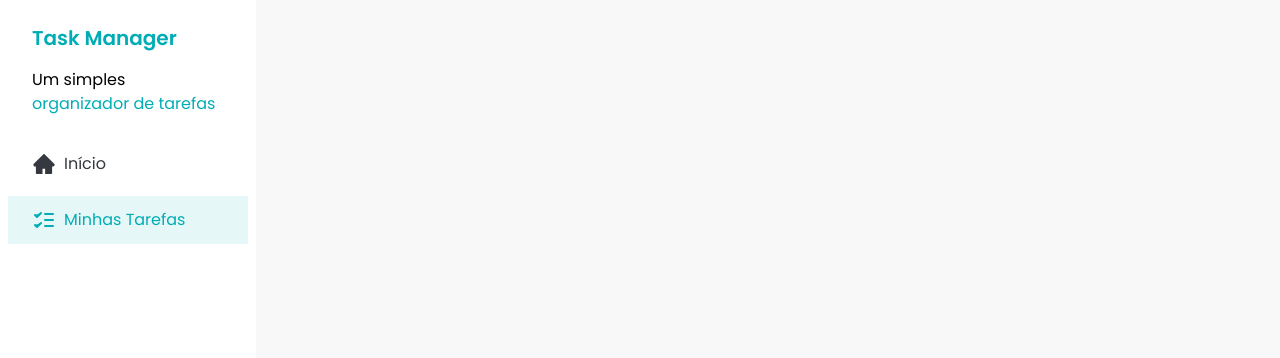
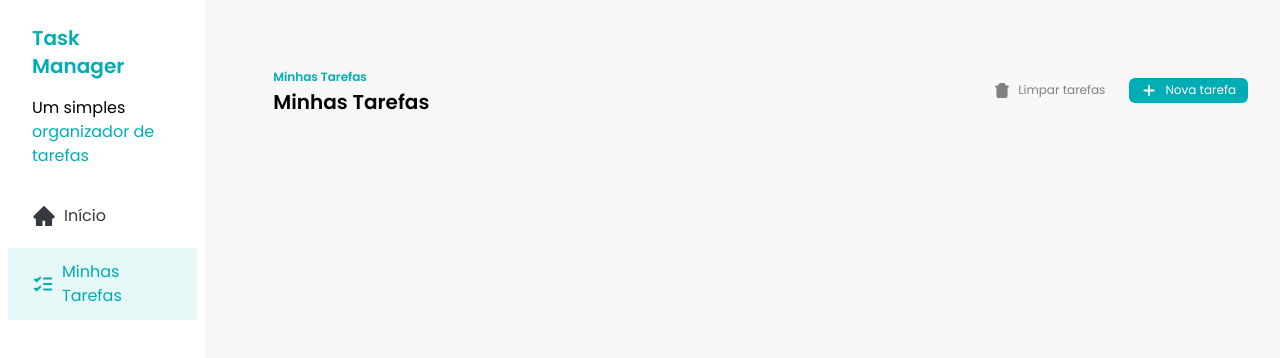
Before and after one commit to YudiYamada/fsc-task-manager, a React (Vite) app: page / in a window 1280 px wide. Shown: the top 358 px of the page. Built offline with nearby package versions, Linux system fonts and the light colour scheme.

Commit message:
feat: add initial task and button component

```diff
--- a/src/App.tsx
+++ b/src/App.tsx
@@ -1,10 +1,12 @@
 import Sidebar from "./components/Sidebar";
+import Tasks from "./components/Tasks";
 
 function App() {
   return (
-    <>
+    <div className="flex gap-9">
       <Sidebar />
-    </>
+      <Tasks />
+    </div>
   );
 }
 
--- /dev/null
+++ b/src/components/Button.tsx
@@ -0,0 +1,26 @@
+type ButtonProps = {
+  children: React.ReactNode;
+  variant: "primary" | "ghost";
+};
+
+const Button = ({ children, variant = "primary" }: ButtonProps) => {
+  const getVariantClasses = () => {
+    if (variant === "primary") {
+      return "bg-[#00ADB5] text-white";
+    }
+
+    if (variant === "ghost") {
+      return "bg-transparent text-[#818181]";
+    }
+  };
+
+  return (
+    <button
+      className={`flex cursor-pointer items-center gap-2 rounded-md px-3 py-1 text-xs transition hover:opacity-70 ${getVariantClasses()}`}
+    >
+      {children}
+    </button>
+  );
+};
+
+export default Button;
--- a/src/components/Tasks.tsx
+++ b/src/components/Tasks.tsx
@@ -1,9 +1,31 @@
-import { useState } from "react";
+import Button from "./Button";
+import AddIcon from "../assets/icons/add.svg?react";
+import TrashIcon from "../assets/icons/trash-2.svg?react";
 
-function Tasks() {
-  const [inputValue, setInputValue] = useState("");
-  const [messages, setMessages] = useState<string[]>([]);
-  return <></>;
-}
+const Tasks = () => {
+  return (
+    <div className="w-full px-8 py-16">
+      <div className="flex w-full justify-between">
+        <div>
+          <span className="text-xs font-semibold text-[#00ADB5]">
+            Minhas Tarefas
+          </span>
+          <h2 className="text-xl font-semibold">Minhas Tarefas</h2>
+        </div>
+
+        <div className="flex items-center gap-3">
+          <Button variant="ghost">
+            <TrashIcon />
+            Limpar tarefas
+          </Button>
+          <Button variant="primary">
+            <AddIcon />
+            Nova tarefa
+          </Button>
+        </div>
+      </div>
+    </div>
+  );
+};
 
 export default Tasks;
```
Also changed, not shown: src/assets/icons/add.svg (added), src/assets/icons/trash-2.svg (added).
